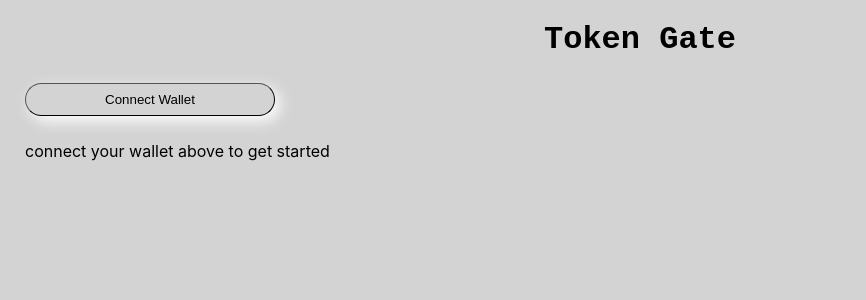
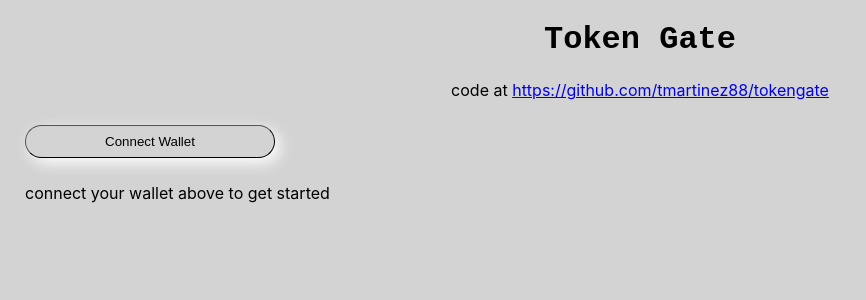
Before and after one commit to ogbabydiesal/tokengate, a React (Create React App) app: page / in a window 1280 px wide. Shown: the top 300 px of the page, without its empty margins (0-866 px from the left). Built offline with nearby package versions, Linux system fonts and the light colour scheme.

Commit message:
added github repo url

```diff
--- a/src/App.js
+++ b/src/App.js
@@ -4,6 +4,7 @@ function App() {
         <h1>
           Token Gate
         </h1>
+        <p>code at <a href="https://github.com/tmartinez88/tokengate" target="_blank" rel="noreferrer">https://github.com/tmartinez88/tokengate</a></p>
     </div>
   );
 }
```
